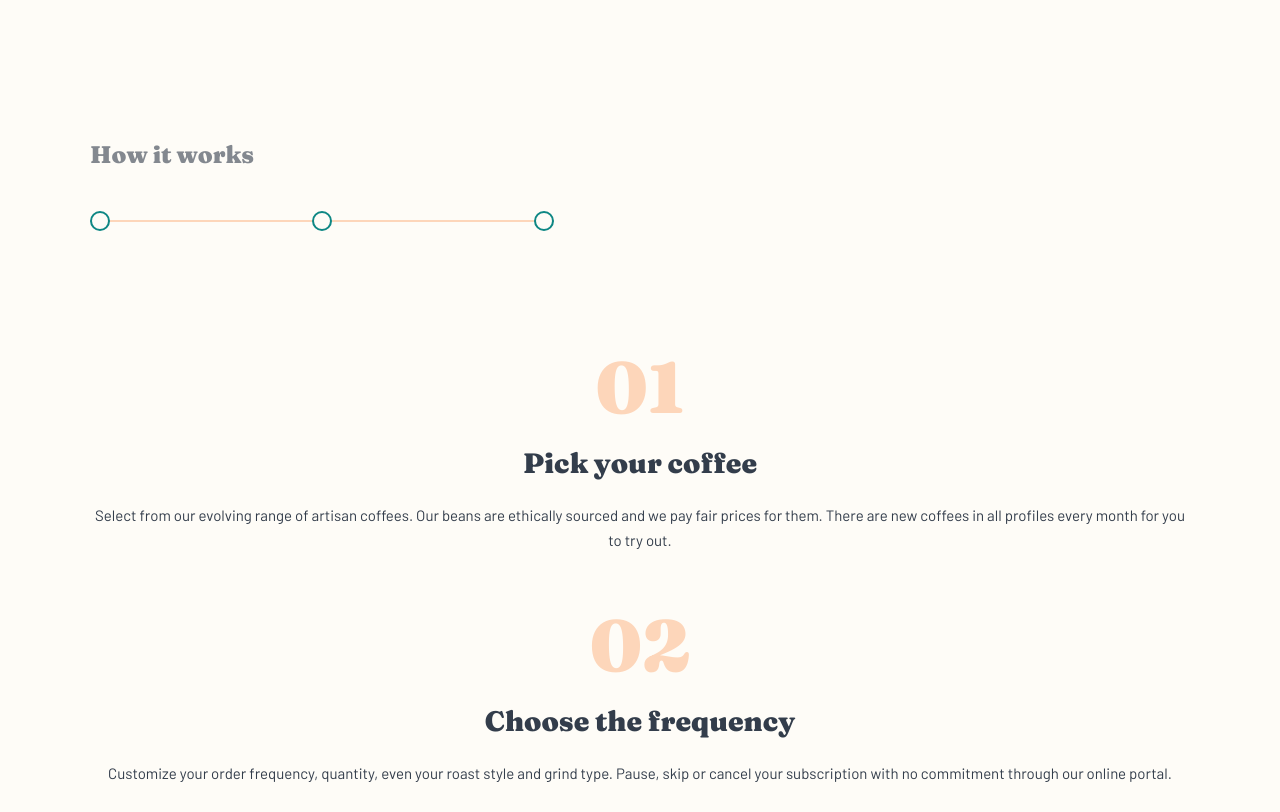
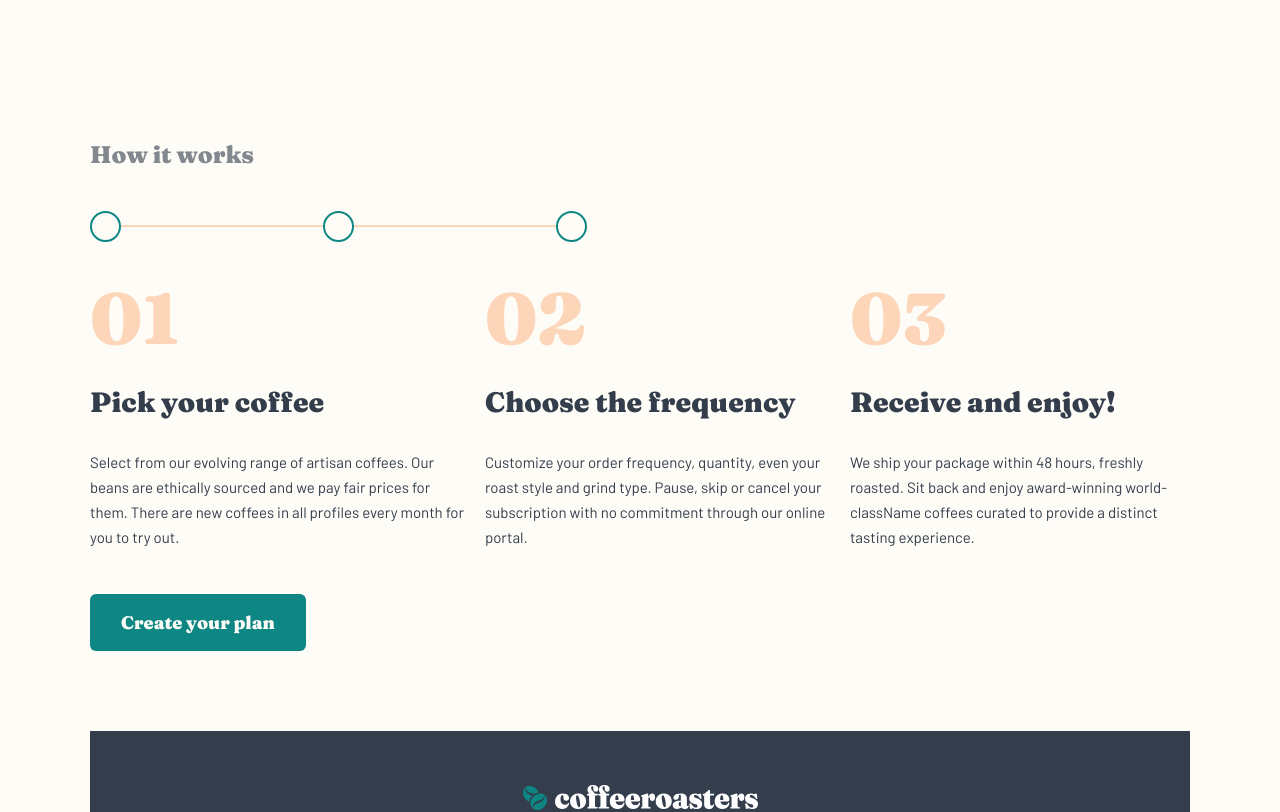
Before and after one commit to gabrielmorandi/Coffeeroasters-Subscription-Site, a React (Vite) app in the folder COFEEROASTERS/: page / in a window 1280 px wide. Shown: the part 2680-3492 px from the top of the page. Built offline with nearby package versions, Linux system fonts and the light colour scheme.

Commit message:
feature: add tabled how section

```diff
--- a/COFEEROASTERS/src/css/index.css
+++ b/COFEEROASTERS/src/css/index.css
@@ -442,6 +442,11 @@ main #how .container-flex {
   flex-direction: column;
   gap: 5rem;
 }
+@media (min-width: 768px) {
+  main #how .container-flex {
+    gap: 0;
+  }
+}
 main #how .container-flex .how-header {
   display: flex;
   flex-direction: column;
@@ -460,11 +465,15 @@ main #how .container-flex .how-header h2 {
   }
 }
 main #how .container-flex .how-header .items {
-  display: flex;
+  display: none;
   gap: 12.62rem;
   position: relative;
   display: flex;
   max-width: min-content;
+}
+@media (min-width: 768px) {
+  main #how .container-flex .how-header .items {
+    display: flex;
   }
   main #how .container-flex .how-header .items::after {
     content: "";
@@ -479,12 +488,13 @@ main #how .container-flex .how-header .items::after {
   }
   main #how .container-flex .how-header .items .item {
     display: flex;
-  width: 20px;
-  height: 20px;
+    width: 31px;
+    height: 31px;
     background: #FEFCF7;
     border-radius: 50%;
     border: 2px solid #0E8784;
     margin-block: 2.5rem;
+  }
 }
 main #how .container-flex .how-cards {
   display: flex;
@@ -492,10 +502,22 @@ main #how .container-flex .how-cards {
   align-items: center;
   gap: 3.5rem;
 }
+@media (min-width: 768px) {
+  main #how .container-flex .how-cards {
+    flex-direction: row;
+    gap: 1.25rem;
+  }
+}
 main #how .container-flex .how-cards .how-card {
   display: flex;
   flex-direction: column;
   gap: 1.5rem;
+}
+@media (min-width: 768px) {
+  main #how .container-flex .how-cards .how-card {
+    gap: 2rem;
+    margin-bottom: 44px;
+  }
 }
 main #how .container-flex .how-cards .how-card span {
   text-align: center;
@@ -504,6 +526,11 @@ main #how .container-flex .how-cards .how-card span {
   font-weight: 900;
   line-height: 4.5rem;
   color: #FDD6BA;
+}
+@media (min-width: 768px) {
+  main #how .container-flex .how-cards .how-card span {
+    text-align: left;
+  }
 }
 main #how .container-flex .how-cards .how-card h3, main #how .container-flex .how-cards .how-card p {
   color: #333D4B;
@@ -515,12 +542,26 @@ main #how .container-flex .how-cards .how-card h3 {
   font-weight: 900;
   line-height: 2rem;
 }
+@media (min-width: 768px) {
+  main #how .container-flex .how-cards .how-card h3 {
+    text-align: left;
+  }
+}
 main #how .container-flex .how-cards .how-card p {
   text-align: center;
   font-family: Barlow;
   font-size: 0.9375rem;
   font-weight: 400;
   line-height: 1.5625rem;
+}
+@media (min-width: 768px) {
+  main #how .container-flex .how-cards .how-card p {
+    text-align: left;
+    min-width: 223px;
+  }
+}
+main #how .container-flex .button-primary {
+  place-items: start;
 }
 main #commitment {
   width: 100%;
--- a/COFEEROASTERS/src/sass/components/main.sass
+++ b/COFEEROASTERS/src/sass/components/main.sass
@@ -191,6 +191,8 @@ main
     .container-flex
       flex-direction: column
       gap: 5rem
+      @include m.tablet()
+        gap: 0
       .how-header
         display: flex
         flex-direction: column
@@ -204,38 +206,46 @@ main
           @include m.tablet()
             text-align: left
         .items
-          display: flex
+          display: none
           gap: 12.62rem
           position: relative
           display: flex
           max-width: min-content
-          &::after
-            content: ''
-            position: absolute
+          @include m.tablet()
             display: flex
-            width: 100%
-            height: 2px
-            background-color: v.$orange
-            top: 50%
-            transform: translateY(-50%)
-            z-index: -1
-          .item
-            display: flex
-            width: 20px
-            height: 20px
-            background: v.$light
-            border-radius: 50%
-            border: 2px solid #0E8784
-            margin-block: 2.5rem
+            &::after
+              content: ''
+              position: absolute
+              display: flex
+              width: 100%
+              height: 2px
+              background-color: v.$orange
+              top: 50%
+              transform: translateY(-50%)
+              z-index: -1
+            .item
+              display: flex
+              width: 31px
+              height: 31px
+              background: v.$light
+              border-radius: 50%
+              border: 2px solid #0E8784
+              margin-block: 2.5rem
       .how-cards
         display: flex
         flex-direction: column
         align-items: center
         gap: 3.5rem
+        @include m.tablet()
+          flex-direction: row
+          gap: 1.25rem
         .how-card
           display: flex
           flex-direction: column
           gap: 1.5rem
+          @include m.tablet()
+            gap: 2rem
+            margin-bottom: 44px
           span
             text-align: center
             font-family: Fraunces
@@ -243,6 +253,8 @@ main
             font-weight: 900
             line-height: 4.5rem
             color: v.$orange
+            @include m.tablet()
+              text-align: left
           h3, p
             color: v.$grey-blue
           h3
@@ -251,12 +263,19 @@ main
             font-size: 1.75rem
             font-weight: 900
             line-height: 2rem
+            @include m.tablet()
+              text-align: left
           p
             text-align: center
             font-family: Barlow
             font-size: 0.9375rem
             font-weight: 400
             line-height: 1.5625rem
+            @include m.tablet()
+              text-align: left
+              min-width: 223px
+      .button-primary
+        place-items: start
   #commitment
     width: 100%
     display: grid
```
Also changed, not shown: 1 other file (tests, documents, lock files or other folders). Lines whose indentation alone changed are shown as unchanged.
